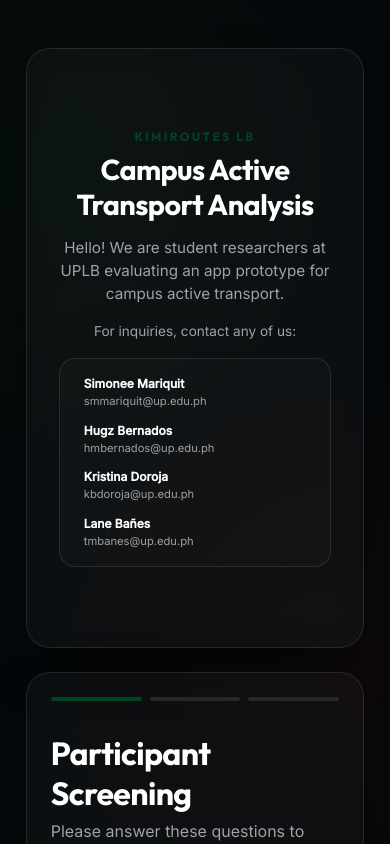
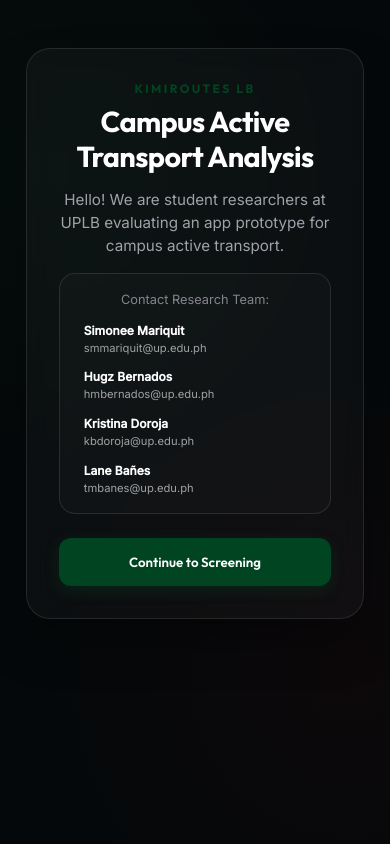
Before and after one commit to smmariquit/173-autostudy, a Next.js app: page / in a window 390 px wide. Shown: the top 844 px of the page. Built offline with nearby package versions, Linux system fonts and the light colour scheme.

Commit message:
mobile: implement step-through flow to prevent cluttered side-by-side view on small screens

```diff
--- a/src/app/page.tsx
+++ b/src/app/page.tsx
@@ -1,6 +1,21 @@
-import StudyForm from '@/components/StudyForm';
+"use client";
+
+import { useState, useEffect } from "react";
+import StudyForm from "@/components/StudyForm";
 
 export default function Home() {
+  const [isMobile, setIsMobile] = useState(false);
+  const [mobileStep, setMobileStep] = useState<'intro' | 'form'>('intro');
+
+  useEffect(() => {
+    const checkMobile = () => {
+      setIsMobile(window.innerWidth < 1024);
+    };
+    checkMobile();
+    window.addEventListener('resize', checkMobile);
+    return () => window.removeEventListener('resize', checkMobile);
+  }, []);
+
   return (
     <main className="container">
       <div style={{
@@ -12,14 +27,16 @@
         maxHeight: '100%',
         justifyContent: 'center'
       }}>
-        <div className="card" style={{
+        {/* Intro Panel - Hidden on mobile if form is shown */}
+        {(!isMobile || mobileStep === 'intro') && (
+          <div className="card animate-in" style={{
             flex: '1 1 350px',
             textAlign: 'center',
             padding: '2rem',
             display: 'flex',
             flexDirection: 'column',
             justifyContent: 'center',
-          minHeight: '600px' // Stable height
+            minHeight: isMobile ? 'auto' : '600px'
           }}>
             <h2 style={{ fontSize: '0.75rem', color: 'var(--primary)', fontWeight: 700, textTransform: 'uppercase', letterSpacing: '0.2em', marginBottom: '0.5rem' }}>
               KIMIroutes LB
@@ -29,17 +46,16 @@
               <p style={{ marginBottom: '1rem' }}>
                 Hello! We are student researchers at UPLB evaluating an app prototype for campus active transport.
               </p>
-            <p style={{ marginBottom: '1rem', fontSize: '0.85rem' }}>
-              For inquiries, contact any of us:
-            </p>
 
               <div style={{
                 textAlign: 'left',
                 background: 'rgba(255, 255, 255, 0.02)',
                 padding: '1rem 1.5rem',
                 borderRadius: '16px',
-              border: '1px solid var(--glass-border)'
+                border: '1px solid var(--glass-border)',
+                marginBottom: '1.5rem'
               }}>
+                <p style={{ marginBottom: '0.75rem', fontSize: '0.8rem', textAlign: 'center', opacity: 0.8 }}>Contact Research Team:</p>
                 <div style={{
                   display: 'grid',
                   gridTemplateColumns: 'repeat(auto-fit, minmax(140px, 1fr))',
@@ -65,12 +81,46 @@
                   </div>
                 </div>
               </div>
+
+              {isMobile && (
+                <button
+                  className="btn btn-primary"
+                  style={{ width: '100%' }}
+                  onClick={() => setMobileStep('form')}
+                >
+                  Continue to Screening
+                </button>
+              )}
             </div>
           </div>
+        )}
 
-        <div style={{ flex: '1 1 450px', display: 'flex', minHeight: '600px' }}>
+        {/* Form Panel - Hidden on mobile if intro is shown */}
+        {(!isMobile || mobileStep === 'form') && (
+          <div className="animate-in" style={{ flex: '1 1 450px', display: 'flex', minHeight: isMobile ? 'auto' : '600px', width: isMobile ? '100%' : 'auto' }}>
+            <div style={{ width: '100%' }}>
+              {isMobile && (
+                <button
+                  onClick={() => setMobileStep('intro')}
+                  style={{
+                    background: 'none',
+                    border: 'none',
+                    color: 'var(--primary)',
+                    marginBottom: '1rem',
+                    display: 'flex',
+                    alignItems: 'center',
+                    gap: '0.5rem',
+                    cursor: 'pointer',
+                    fontSize: '0.9rem'
+                  }}
+                >
+                  ← Back to Info
+                </button>
+              )}
               <StudyForm />
             </div>
+          </div>
+        )}
       </div>
     </main>
   );
```
Lines whose indentation alone changed are shown as unchanged.
